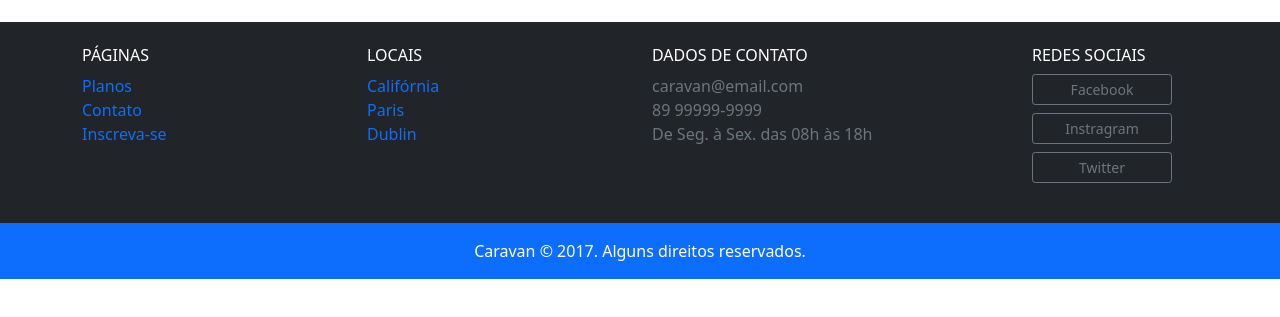
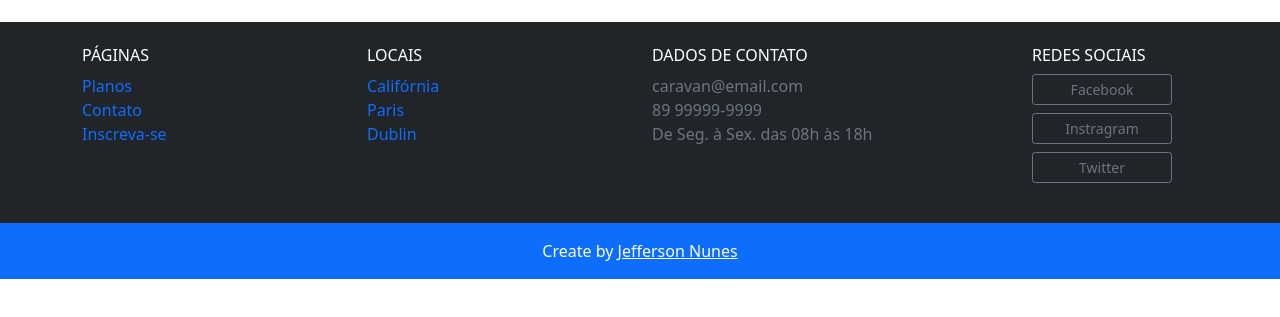
Before and after one commit to jefferson-rtt/ag-turismo, a plain HTML site: page local.html in a window 1280 px wide. Shown: the part 243-560 px from the top of the page. Drawn offline with Linux system fonts and the light colour scheme.

Commit message:
add. create

```diff
--- a/local.html
+++ b/local.html
@@ -129,7 +129,7 @@
             </div>
         </div>
         <div class="bg-primary text-center py-3">
-            <p class="mb-0">Caravan © 2017. Alguns direitos reservados.</p>
+            <p class="mb-0">Create by <a class="text-white" href="https://linkedin.com/in/jefferson-nunes">Jefferson Nunes</a> </p>
         </div>
     </footer>
 
```
Also changed, not shown: index.html (+1 -1 lines). Lines whose indentation alone changed are shown as unchanged.
